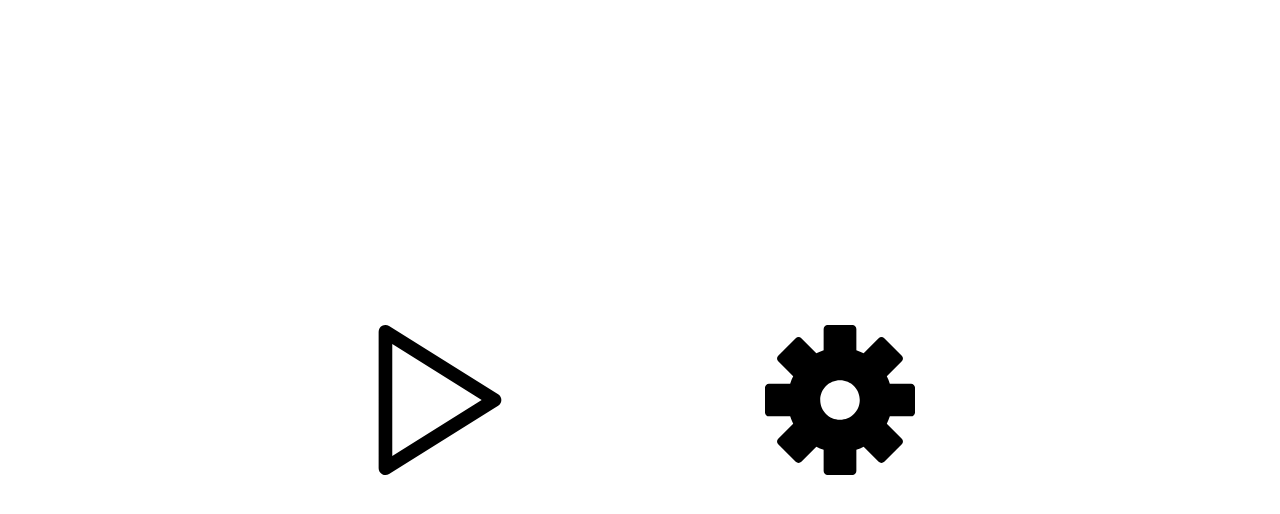
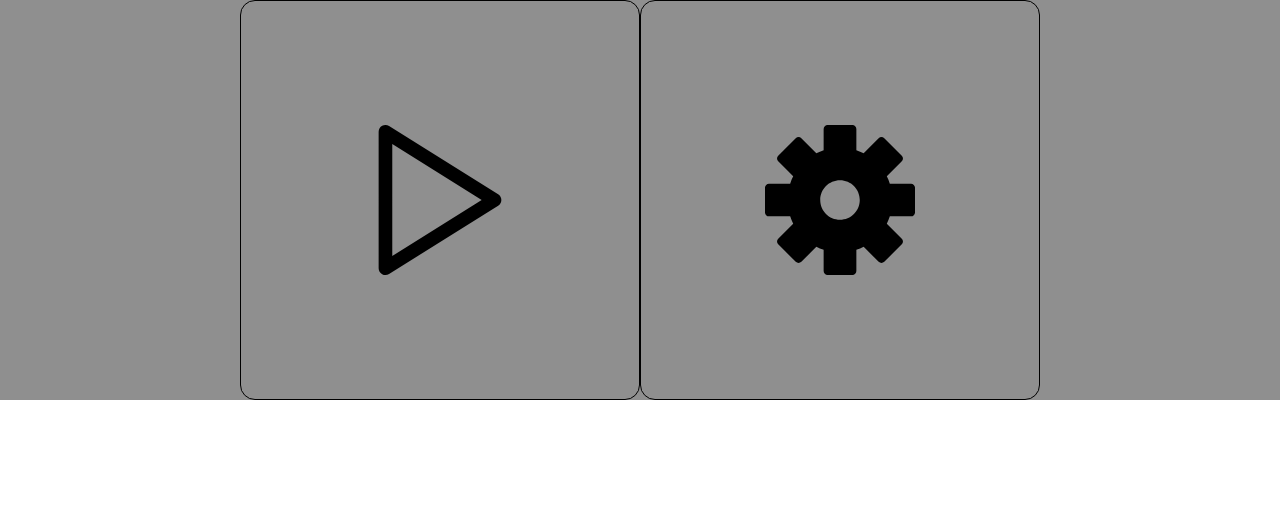
Before and after one commit to kiruxaspb/Vue3-Learning, a Vue app in the folder Task2/vue/: page / in a window 1280 px wide. Shown: the top 514 px of the page. Built offline with nearby package versions, Linux system fonts and the light colour scheme; the HTML template or start-up script is replaced by a standard one.

Commit message:
color fonts

```diff
--- a/Task2/vue/src/App.vue
+++ b/Task2/vue/src/App.vue
@@ -21,17 +21,17 @@ export default {
 }
 </script>
 
-<style>
+<style scoped>
 :root {
   --main-background-color: rgb(211, 211, 211);
   --main-hover-background-color: rgb(171, 171, 171);
 }
 
 html, body, #app {
-  font-family: 'Montserrat', sans-serif;
   width: 100%;
   height: 100%;
   overflow: hidden;
+  background: var(--main-background-color);
 }
 
 body {
--- a/Task2/vue/src/components/HomePage.vue
+++ b/Task2/vue/src/components/HomePage.vue
@@ -1,5 +1,5 @@
 <template>
-<div class="home-component" :class="[appColorTheme, appFont]">
+<div class="home-component" :class="[this.appColorTheme, this.appFont]">
   <div class="applications-holder">
     <component :is="currentLeftApp"></component>
     <component :is="currentRightApp"></component>
@@ -33,11 +33,27 @@ export default {
 }
 </script>
 
-<style scoped>
+<style>
+html, body {
+  width: 100%;
+  height: 100%;
+  overflow: hidden;
+}
+
+body {
+  overflow: auto;
+}
+
+* {
+  box-sizing: border-box;
+  margin: 0;
+  padding: 0;
+}
+
 :root {
   --theme-background-color: rgb(173, 173, 173);
   --theme-background-hover-color: rgb(143, 143, 143);
-  --theme-font-family: 'Montserrat', sans-serif;
+  --theme-font-family: 'Arial';
 }
 
 .home-component {
@@ -50,7 +66,7 @@ export default {
   font-family: var(--theme-font-family);
 }
 
-.home-component {
+.home-component:hover {
   background: var(--theme-background-hover-color);
 }
 
@@ -66,29 +82,34 @@ export default {
 
 .blue {
   --theme-background-color: rgb(118, 118, 255);
+}
+
+.blue:hover {
   --theme-background-hover-color: rgb(85, 85, 255);
 }
 
 .orange {
   --theme-background-color: rgb(255, 179, 79);
-  --theme-background-hover-color: rgb(255, 161, 37);
 }
 
-.default-font {
-  font-family: var(--theme-font-family);
+.orange:hover {
+  --theme-background-hover-color: rgb(255, 161, 37);
 }
 
 .purple {
   --theme-background-color: rgb(238, 74, 197);
+}
+
+.purple:hover {
   --theme-background-hover-color: rgb(171, 54, 142);
 }
 
 .consolas {
-  --theme-font-family: 'Consolas', sans-serif;
+  --theme-font-family: 'Consolas';
 }
 
 .trebuchet {
-  --theme-font-family: 'Trebuchet MS', sans-serif;
+  --theme-font-family: 'Trebuchet MS';
 }
 
 </style>
--- a/Task2/vue/src/components/apps/FirstApp.vue
+++ b/Task2/vue/src/components/apps/FirstApp.vue
@@ -73,7 +73,7 @@ export default {
   },
 
   computed: {
-    ...mapState(['components', 'names', 'errors']),
+    ...mapState(['components', 'names', 'errors', 'appColorTheme', 'appFont']),
 
     isEmptyString() {
       return this.nameText === '';
--- a/Task2/vue/src/components/apps/SecondApp.vue
+++ b/Task2/vue/src/components/apps/SecondApp.vue
@@ -22,7 +22,7 @@
     },
 
     computed: {
-      ...mapState(['components'])
+      ...mapState(['components', 'appColorTheme', 'appFont'])
     }
   }
 
--- a/Task2/vue/src/components/center-menu/PlayComponent.vue
+++ b/Task2/vue/src/components/center-menu/PlayComponent.vue
@@ -36,12 +36,11 @@ export default {
   width: 400px;
   height: 400px;
   border-radius: 15px;
-  background: var(--play-backgroud-color);
+  border: 1px solid black;
 }
 
 .play-holder-container:hover {
-  background: var(--play-hover-backgroud-color);
-  border: 1px solid var(--play-hover-border-color);
+  border: 1px solid black;
 }
 .play-container {
   width: 150px;
--- a/Task2/vue/src/components/center-menu/SettingApp.vue
+++ b/Task2/vue/src/components/center-menu/SettingApp.vue
@@ -79,8 +79,8 @@ select {
   position: relative;
   width: 400px;
   height: 400px;
-  background: var(--setting-page-background);
   border-radius: 10px;
+  border: 1px solid black;
 }
 
 .select-holder-container {
@@ -89,7 +89,6 @@ select {
   flex-direction: column;
   align-items: center;
   justify-content: center;
-  background: var(--setting-page-background);
   border-radius: 10px;
 }
 
--- a/Task2/vue/src/components/center-menu/SettingsComponent.vue
+++ b/Task2/vue/src/components/center-menu/SettingsComponent.vue
@@ -37,11 +37,12 @@ export default {
   height: 400px;
   border-radius: 15px;
   background: var(--settings-backgroud-color);
+  border: 1px solid black;
 }
 
 .settings-holder-container:hover {
   background: var(--settings-hover-backgroud-color);
-  border: 1px solid var(--settings-hover-border-color);
+  border: 1px solid black;
 }
 
 .settings-container {
```
